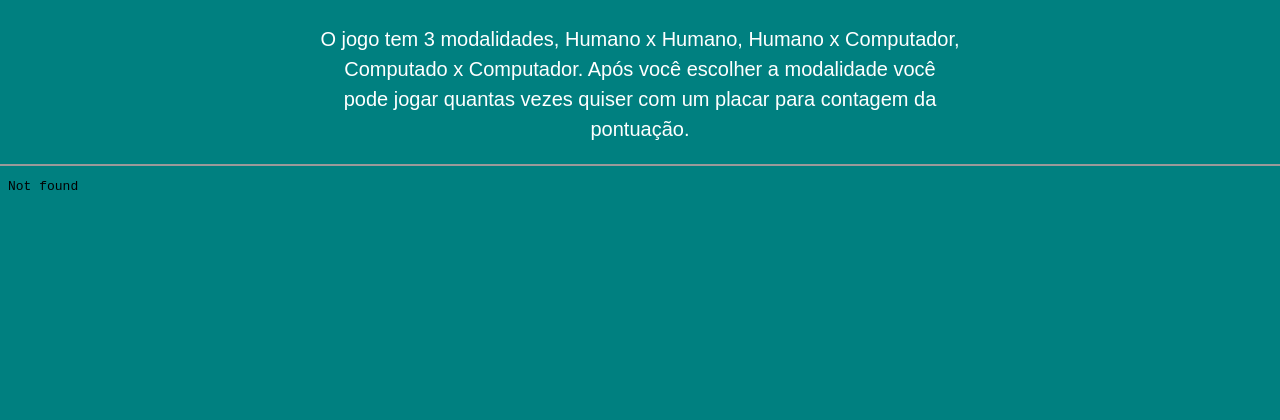
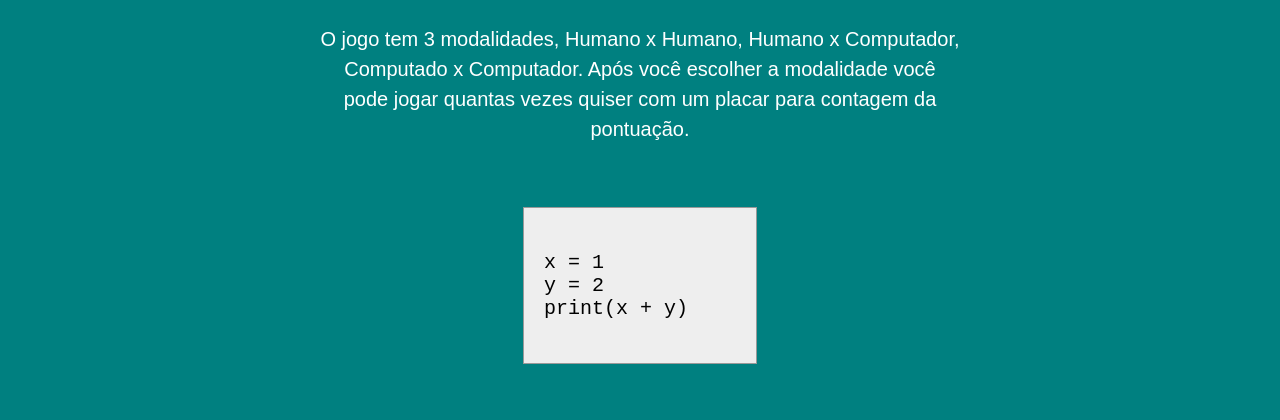
Before and after one commit to Gabriel-Schlagenhaufer/Gabriel-Schlagenhaufer.github.io, a plain HTML site: page ra.html in a window 1280 px wide. Shown: the part 380-800 px from the top of the page. Drawn offline with Linux system fonts and the light colour scheme.

Commit message:
Add files via upload

```diff
--- a/ra.html
+++ b/ra.html
@@ -21,7 +21,13 @@
                 O jogo tem 3 modalidades, Humano x Humano, Humano x Computador, Computado x Computador.
                 Após você escolher a modalidade você pode jogar quantas vezes quiser com um placar para contagem da pontuação.
             </p>
-            <iframe src="jokenpo.py" width="1280px" height="720px"></iframe>
+            <pre>
+                <code>
+x = 1
+y = 2
+print(x + y)
+                </code>
+            </pre>
             <h2> Jogo da Forca </h2>
             <p>
                 Este projeto não valia nota mas fazia quem quisesse.
--- a/tde.css
+++ b/tde.css
@@ -81,3 +81,11 @@ body{
 .baixo{
     height: 100px;
 }
+
+pre code {
+    background-color: #eee;
+    border: 1px solid #999;
+    display: block;
+    padding: 20px;
+    color: black;
+}
```
